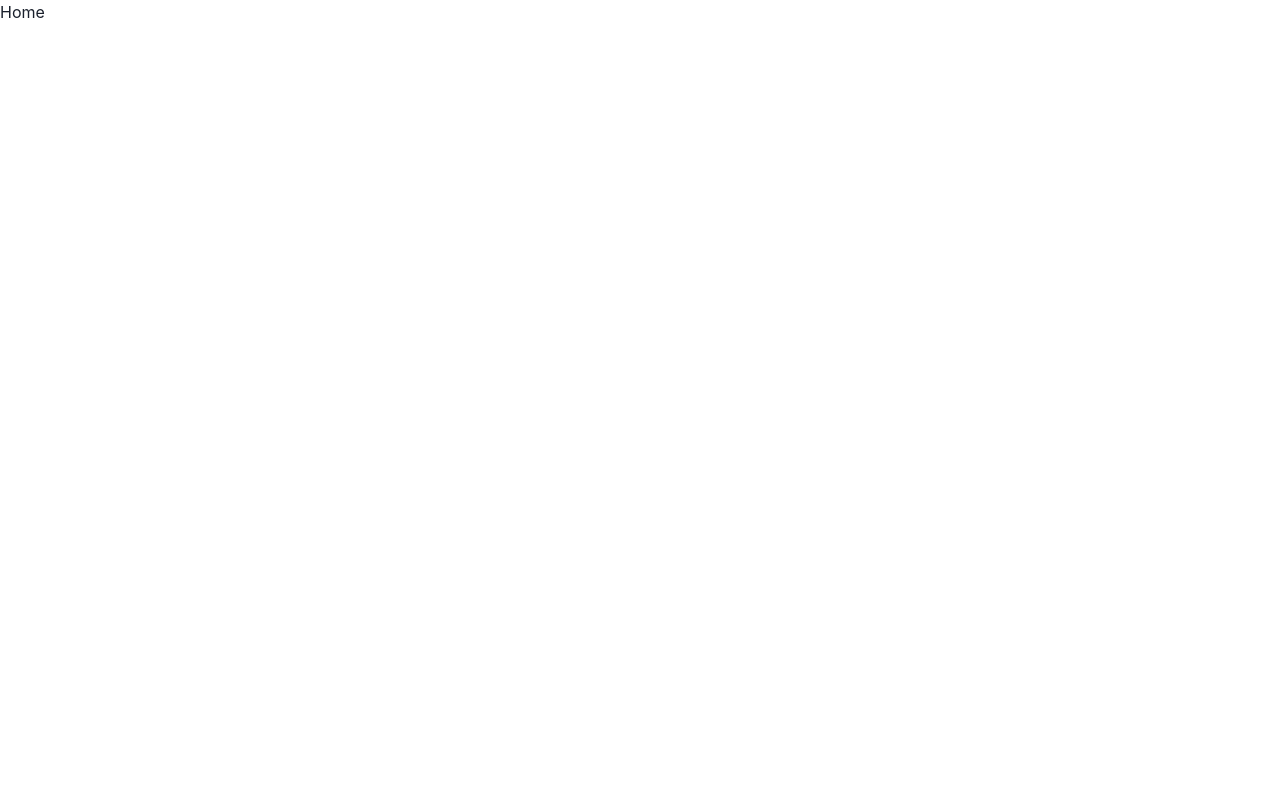
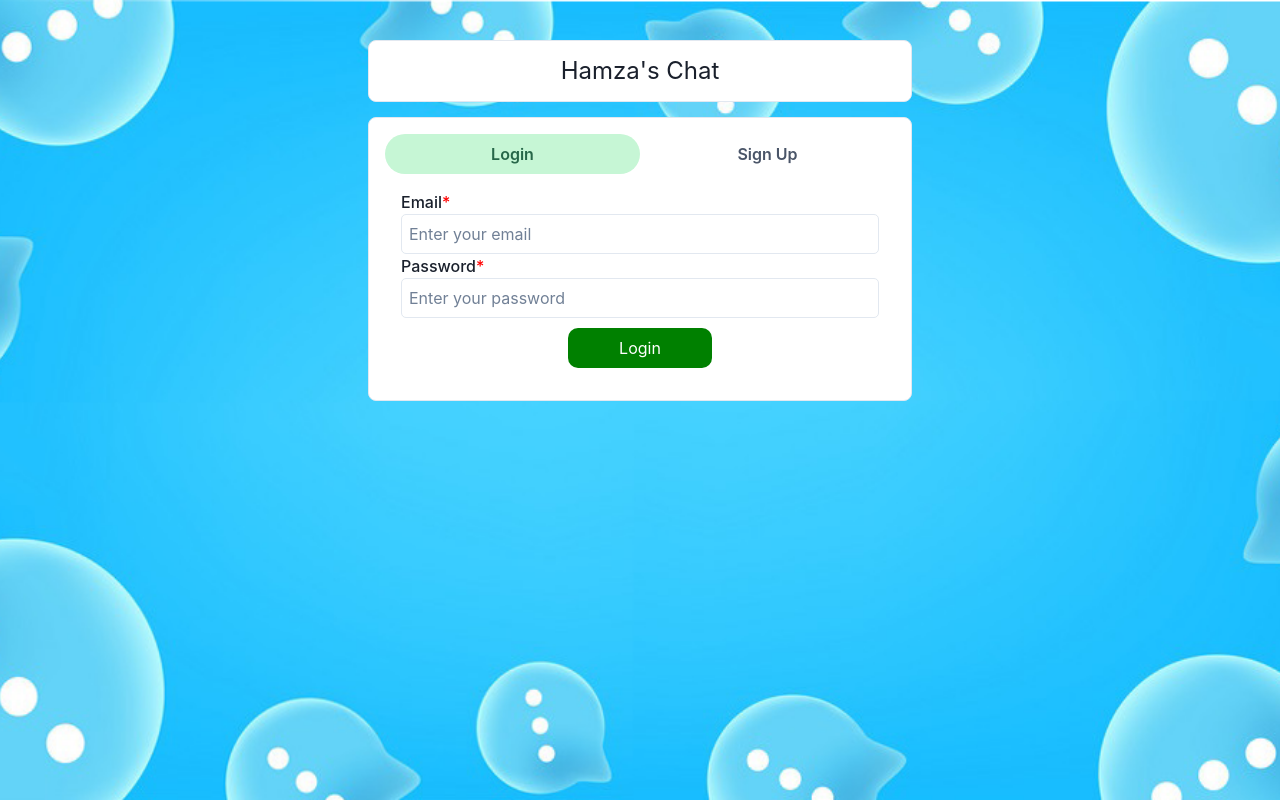
Before and after one commit to Mehar-IT/chat_application, a React (Vite) app in the folder client/: page / in a window 1280 px wide. Built offline with nearby package versions, Linux system fonts and the light colour scheme.

Commit message:
created singup and login pages

```diff
--- /dev/null
+++ b/client/src/components/authentication/Login.jsx
@@ -0,0 +1,53 @@
+import React from "react";
+import { useState } from "react";
+import "./signUpForm.css";
+
+export default function SignUp() {
+  const [user, setUser] = useState({
+    email: "",
+    password: "",
+  });
+  const { email, password } = user;
+
+  const handleChange = (e) => {
+    setUser({ ...user, [e.target.name]: e.target.value });
+  };
+
+  const handleSubmit = (e) => {
+    e.preventDefault();
+    console.log(user);
+  };
+  return (
+    <div spacing={"5px"}>
+      <form className="signUpForm" onSubmit={handleSubmit}>
+        <label htmlFor="email">
+          Email<span>*</span>
+        </label>
+        <input
+          type="email"
+          name="email"
+          id="email"
+          placeholder="Enter your email"
+          onChange={handleChange}
+          value={email}
+          required
+        />
+        <label htmlFor="password">
+          Password<span>*</span>
+        </label>
+        <input
+          id="password"
+          type="password"
+          name="password"
+          placeholder="Enter your password"
+          onChange={handleChange}
+          value={password}
+          required
+        />
+        <button type="submit" className="loginBTN">
+          Login
+        </button>
+      </form>
+    </div>
+  );
+}
--- /dev/null
+++ b/client/src/components/authentication/SignUp.jsx
@@ -0,0 +1,102 @@
+import React from "react";
+import { useState } from "react";
+import "./signUpForm.css";
+
+export default function SignUp() {
+  const [user, setUser] = useState({
+    name: "",
+    email: "",
+    password: "",
+    confirmPassword: "",
+    avatar: "",
+  });
+  const { name, email, password, confirmPassword } = user;
+  const [avatarPreview, setavatarPreview] = useState("/avatar.png");
+
+  const handleChange = (e) => {
+    if (e.target.name === "avatar") {
+      const reader = new FileReader();
+      reader.readAsDataURL(e.target.files[0]);
+      reader.onload = () => {
+        if (reader.readyState === 2) {
+          setavatarPreview(reader.result);
+          setUser({ ...user, [e.target.name]: reader.result });
+        }
+      };
+    } else {
+      setUser({ ...user, [e.target.name]: e.target.value });
+    }
+  };
+
+  const handleSubmit = (e) => {
+    e.preventDefault();
+    console.log(user);
+  };
+  return (
+    <div spacing={"5px"}>
+      <form className="signUpForm" onSubmit={handleSubmit}>
+        <label htmlFor="name">
+          Name <span>*</span>
+        </label>
+        <input
+          type="text"
+          name="name"
+          id="name"
+          placeholder="Enter your name"
+          onChange={handleChange}
+          value={name}
+          required
+        />
+        <label htmlFor="email">
+          Email<span>*</span>
+        </label>
+        <input
+          type="email"
+          name="email"
+          id="email"
+          placeholder="Enter your email"
+          onChange={handleChange}
+          value={email}
+          required
+        />
+        <label htmlFor="password">
+          Password<span>*</span>
+        </label>
+
+        <input
+          id="password"
+          type="password"
+          name="password"
+          placeholder="Enter your password"
+          onChange={handleChange}
+          value={password}
+          required
+        />
+        <label htmlFor="confirmPassword">
+          Confirm Password<span>*</span>
+        </label>
+        <input
+          id="confirmPassowrd"
+          type="password"
+          name="confirmPassword"
+          placeholder="Enter your confirm password"
+          onChange={handleChange}
+          value={confirmPassword}
+          required
+        />
+        <div>
+          <img src={avatarPreview} alt="avatar img" />
+          <input
+            id="avatar"
+            type="file"
+            accept="image/jpg,image/jpeg,image/png"
+            name="avatar"
+            onChange={handleChange}
+            required
+          />
+        </div>
+        <button type="submit">Register</button>
+      </form>
+    </div>
+  );
+}
--- /dev/null
+++ b/client/src/components/authentication/signUpForm.css
@@ -0,0 +1,54 @@
+.signUpForm {
+  display: flex;
+  flex-direction: column;
+}
+.signUpForm > label {
+  font-weight: 500;
+}
+.signUpForm > label > span {
+  color: red;
+}
+.signUpForm > input {
+  padding: 7px;
+  border: 1px solid rgb(226 232 240);
+  border-radius: 5px;
+}
+.signUpForm > input:focus {
+  outline: none;
+  border: 2px solid #3182ce;
+}
+.signUpForm > div {
+  display: flex;
+  align-items: center;
+  justify-content: center;
+}
+.signUpForm > div > img {
+  width: 50px;
+  height: 50px;
+  margin: 10px;
+  border-radius: 50%;
+}
+.signUpForm > div > input {
+  width: 70%;
+}
+.signUpForm > div > input::file-selector-button {
+  cursor: pointer;
+  width: 100%;
+  z-index: 2;
+  height: 50px;
+  border-radius: 10px;
+  border: none;
+  background-color: #c6f6d5;
+  padding: 0 1vmax;
+}
+.signUpForm > button {
+  background-color: green;
+  padding: 8px;
+  color: white;
+  border-radius: 10px;
+  width: 30%;
+  margin: auto;
+}
+.loginBTN {
+  margin-top: 10px !important;
+}
--- a/client/src/index.css
+++ b/client/src/index.css
@@ -1,69 +1,15 @@
-/* :root {
-  font-family: Inter, system-ui, Avenir, Helvetica, Arial, sans-serif;
-  line-height: 1.5;
-  font-weight: 400;
+@import url("https://fonts.googleapis.com/css2?family=Work+Sans:wght@300&display=swap");
 
-  color-scheme: light dark;
-  color: rgba(255, 255, 255, 0.87);
-  background-color: #242424;
-
-  font-synthesis: none;
-  text-rendering: optimizeLegibility;
-  -webkit-font-smoothing: antialiased;
-  -moz-osx-font-smoothing: grayscale;
-  -webkit-text-size-adjust: 100%;
+* {
+  margin: 0;
+  padding: 0;
+  /* font-family: "Work Sans", sans-serif; */
 }
 
-a {
-  font-weight: 500;
-  color: #646cff;
-  text-decoration: inherit;
+.App {
+  min-height: 100vh;
+  display: flex;
+  background-image: url("./assets/background.png");
+  background-size: cover;
+  background-position: center;
 }
-a:hover {
-  color: #535bf2;
-}
-
-body {
-  margin: 0;
-  display: flex;
-  place-items: center;
-  min-width: 320px;
-  min-height: 100vh;
-}
-
-h1 {
-  font-size: 3.2em;
-  line-height: 1.1;
-}
-
-button {
-  border-radius: 8px;
-  border: 1px solid transparent;
-  padding: 0.6em 1.2em;
-  font-size: 1em;
-  font-weight: 500;
-  font-family: inherit;
-  background-color: #1a1a1a;
-  cursor: pointer;
-  transition: border-color 0.25s;
-}
-button:hover {
-  border-color: #646cff;
-}
-button:focus,
-button:focus-visible {
-  outline: 4px auto -webkit-focus-ring-color;
-}
-
-@media (prefers-color-scheme: light) {
-  :root {
-    color: #213547;
-    background-color: #ffffff;
-  }
-  a:hover {
-    color: #747bff;
-  }
-  button {
-    background-color: #f9f9f9;
-  }
-} */
--- a/client/src/pages/Home.jsx
+++ b/client/src/pages/Home.jsx
@@ -1,5 +1,56 @@
 import React from "react";
+import {
+  Container,
+  Box,
+  Text,
+  Tabs,
+  Tab,
+  TabList,
+  TabPanels,
+  TabPanel,
+} from "@chakra-ui/react";
+import Login from "../components/authentication/Login";
+import SignUp from "../components/authentication/SignUp";
 
 export default function Home() {
-  return <div>Home</div>;
+  return (
+    <Container maxW="xl" centerContent>
+      <Box
+        d="flex"
+        justifyContent="center"
+        p="3"
+        bg="white"
+        w="100%"
+        m="40px 0 15px 0"
+        borderRadius="lg"
+        borderWidth="1px"
+      >
+        <Text textAlign={"center"} fontSize="2xl">
+          Hamza's Chat
+        </Text>
+      </Box>
+      <Box
+        bg={"white"}
+        width="100%"
+        p={4}
+        borderRadius="lg"
+        borderWidth={"1px"}
+      >
+        <Tabs variant="soft-rounded" colorScheme="green">
+          <TabList>
+            <Tab width={"50%"}>Login</Tab>
+            <Tab width={"50%"}>Sign Up</Tab>
+          </TabList>
+          <TabPanels>
+            <TabPanel>
+              <Login />
+            </TabPanel>
+            <TabPanel>
+              <SignUp />
+            </TabPanel>
+          </TabPanels>
+        </Tabs>
+      </Box>
+    </Container>
+  );
 }
```
Also changed, not shown: client/public/avatar.png (added), client/src/assets/background.png (added).
